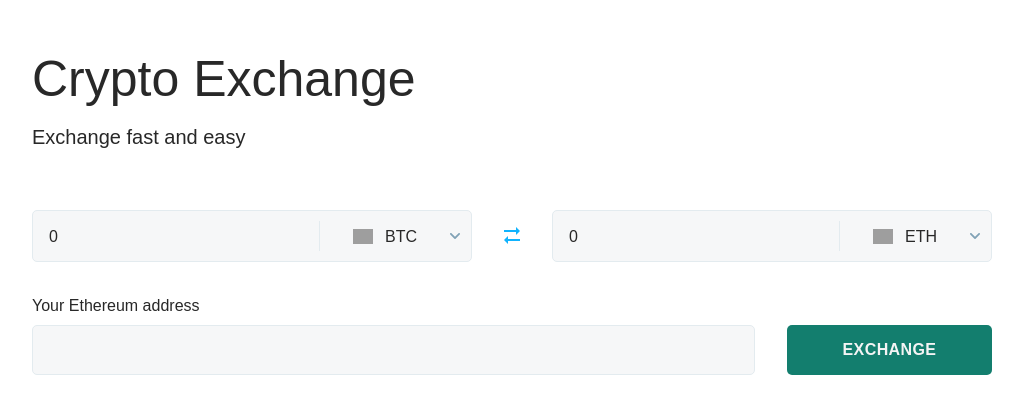
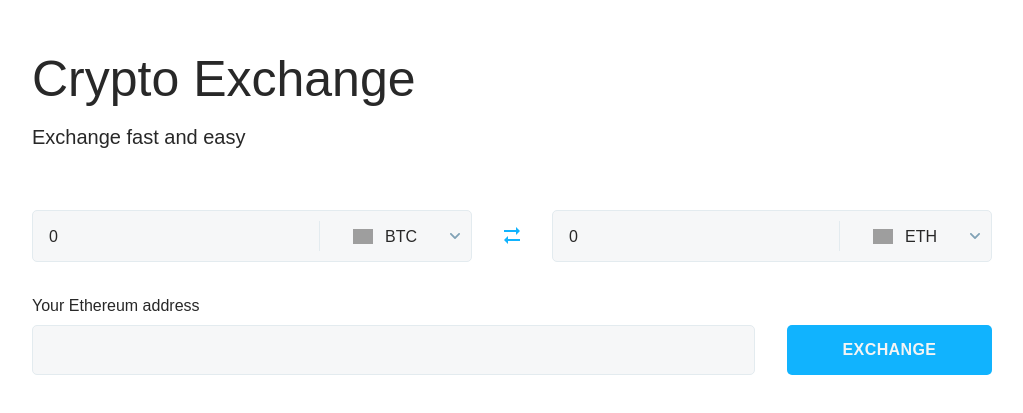
Before and after one commit to maxcore25/test-task-crypto-exchange, a React (Vite) app: page / in a window 1280 px wide. Shown: the part 171-584 px from the top of the page, without its empty margins (128-1151 px from the left). Built offline with nearby package versions, Linux system fonts and the light colour scheme; no server answers; grey boxes are pictures that could not be loaded.

Commit message:
Update brand color

```diff
--- a/src/index.scss
+++ b/src/index.scss
@@ -3,7 +3,7 @@
 @tailwind utilities;
 
 :root {
-  --brand-color: #137e6e;
+  --brand-color: #11b3fe;
   --dark-gray: #282828;
   --light-gray: #a7a7a7;
   --background: #f4f4f4;
```
